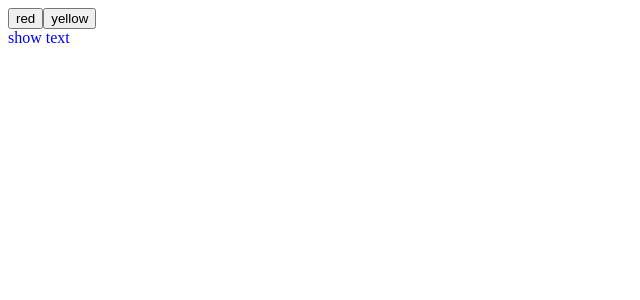
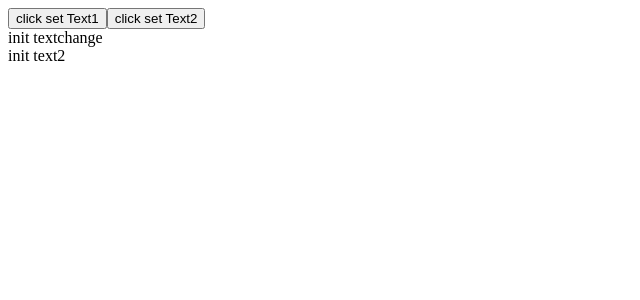
Before and after one commit to Alan-YJ/react-study, a React (Create React App) app in the folder react-hooks/: page / in a window 1280 px wide. Shown: the top 300 px of the page, without its empty margins (0-640 px from the left). Built offline with nearby package versions, Linux system fonts and the light colour scheme.

Commit message:
hooks-p9

```diff
--- a/react-hooks/src/App.js
+++ b/react-hooks/src/App.js
@@ -1,16 +1,21 @@
-import React, { useReducer } from 'react'
+import React, { useReducer, useState } from 'react'
 import Context from './store'
 import Buttons from './components/Buttons'
 import Show from './components/Show'
 import reducer from './store/reducer'
+import SubComponent from './components/SubComponent'
 
 function App(){
-    const [color, dispatch] = useReducer(reducer, 'blue')
-    return(
-        <Context.Provider value={{color,dispatch}}>
-            <Buttons></Buttons>
-            <Show></Show>
-        </Context.Provider>
+    const [text1,setText1] = useState('init text')
+    const [text2,setText2] = useState('init text2')
+    return (
+        <div>
+            <button onClick={()=>{setText1(new Date().getTime()+'Text 1')}}>click set Text1</button>
+            <button onClick={()=>{setText2(new Date().getTime()+'Text 2')}}>click set Text2</button>
+            <SubComponent name={text1}>
+                {text2}
+            </SubComponent>
+        </div>
     )
 }
 
--- /dev/null
+++ b/react-hooks/src/components/SubComponent.js
@@ -0,0 +1,17 @@
+import React,{ useMemo } from 'react'
+
+function Sub({name,children}){
+    function changeText1(name){
+        console.info('change text1')
+        return name+'change'
+    }
+    const text1= useMemo(()=>changeText1(name),[name])
+    return(
+        <div>
+            <div>{text1}</div>
+            {children}
+        </div>
+    )
+}
+
+export default Sub
```
